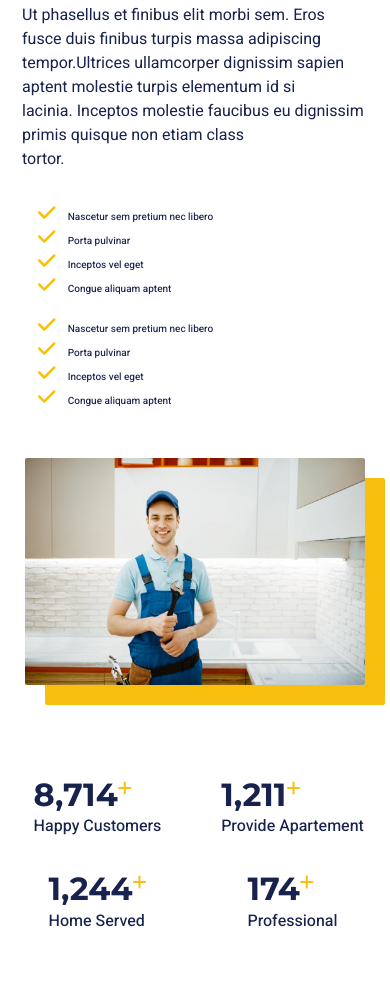
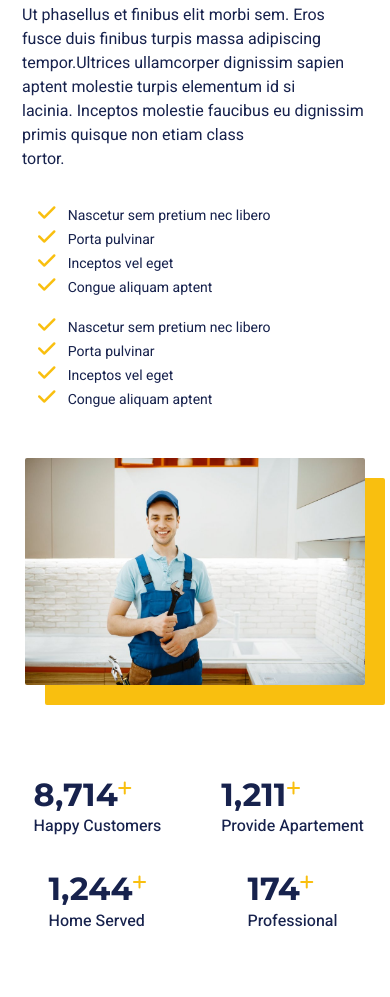
Before and after one commit to AhmedShaabanAl-Saidi/Plumberon, a plain HTML site: page index.html in a window 390 px wide. Shown: the part 1650-2647 px from the top of the page. Drawn offline with Linux system fonts and the light colour scheme.

Commit message:
Edit media

```diff
--- a/CSS/style.css
+++ b/CSS/style.css
@@ -246,8 +246,6 @@ footer {
 }
 
 /* media */
-@media (max-width: 575.98px) {}
-
 @media (max-width: 767.98px) {
     .footer .footer-social {
         display: flex;
@@ -368,6 +366,11 @@ footer {
         font-weight: 500;
     }
 
+    .about-us-list span {
+        font-size: 14px !important;
+        font-weight: 400;
+    }
+
     .about-us {
         margin-block: 2rem !important;
     }
--- a/index.html
+++ b/index.html
@@ -169,7 +169,7 @@
                         lacinia. Inceptos molestie faucibus eu dignissim primis quisque non etiam class <br>
                         tortor.
                     </p>
-                    <div class="row mt-3 p-3">
+                    <div class="row mt-3 p-3 about-us-list">
                         <div class="col-md-6">
                             <i class="fa-solid fa-check secondary-color fs-5 me-2"></i> <span>Nascetur sem pretium nec
                                 libero</span>
```
